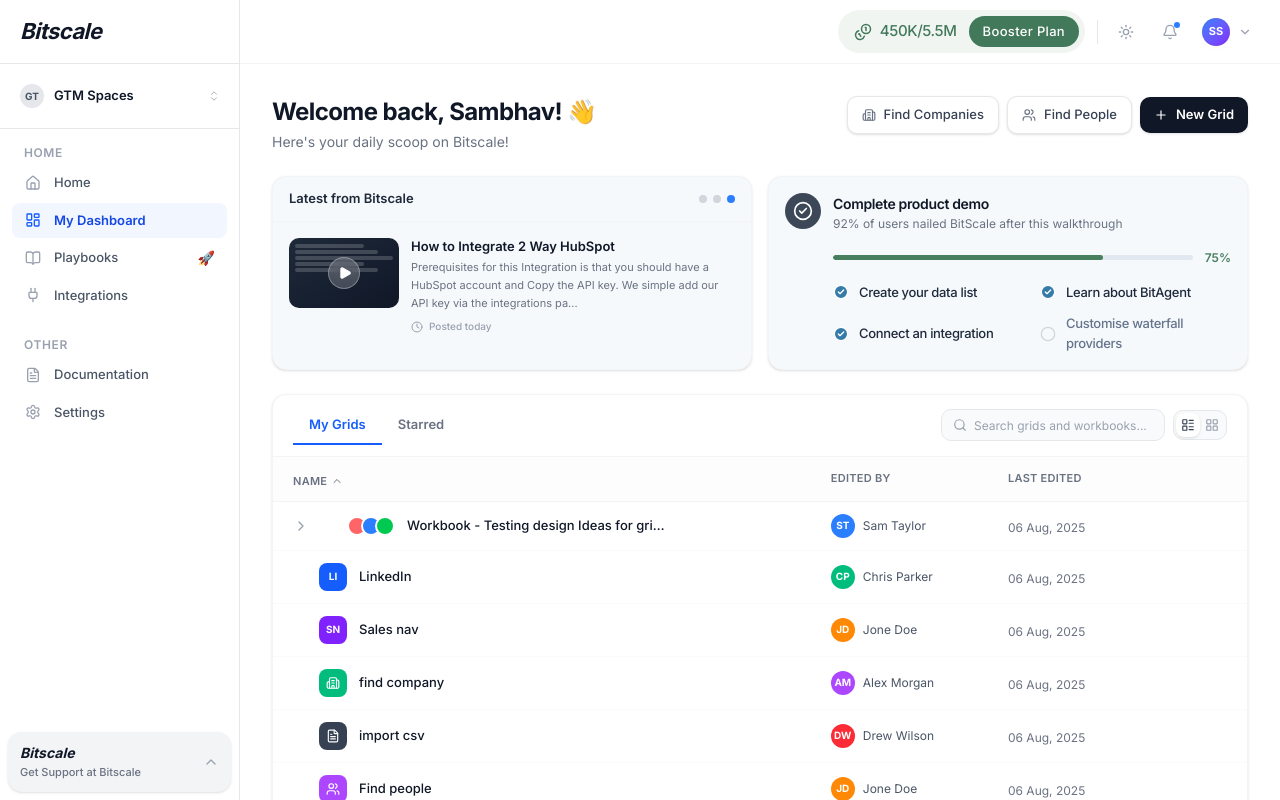
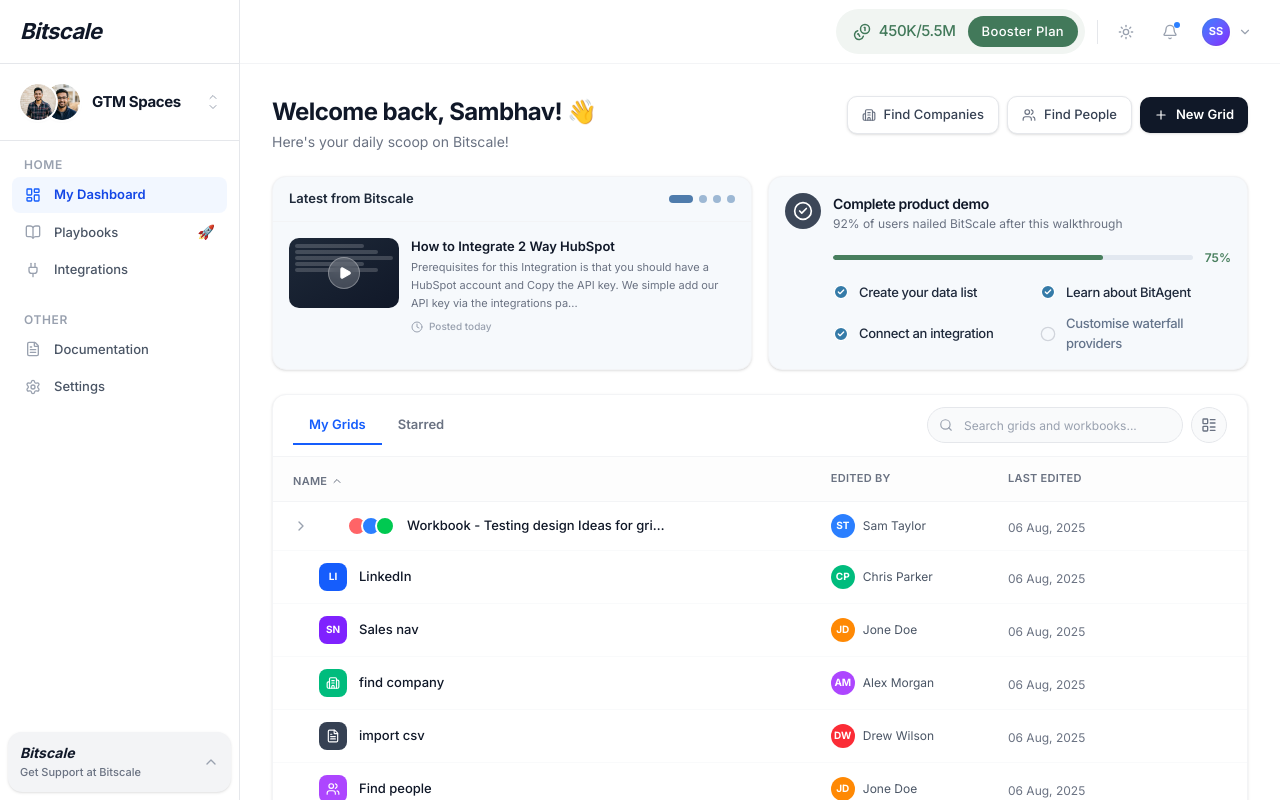
Before and after one commit to SambhavSharma7781/bitscale-ui, a Next.js app: page /dashboard in a window 1280 px wide. Built offline with nearby package versions, Linux system fonts and the light colour scheme.

Commit message:
refactor: update UI components with explicit cursor styles and refresh workspace switcher visual design

```diff
--- a/app/components/QuickActionsSection.tsx
+++ b/app/components/QuickActionsSection.tsx
@@ -75,7 +75,7 @@
               id={`quick-action-${action.id}`}
               type="button"
               onClick={() => handleAction(action)}
-              className="group relative overflow-hidden rounded-xl border border-gray-100 dark:border-gray-800 bg-white dark:bg-gray-900 p-4 shadow-sm hover:shadow-md hover:border-gray-200 dark:hover:border-gray-700 transition-all duration-200 flex flex-col gap-3 text-left"
+              className="group relative overflow-hidden rounded-xl border border-gray-100 dark:border-gray-800 bg-white dark:bg-gray-900 p-4 shadow-sm hover:shadow-md hover:border-gray-200 dark:hover:border-gray-700 cursor-pointer transition-all duration-200 flex flex-col gap-3 text-left"
             >
               <div
                 className={`h-9 w-9 rounded-lg bg-gradient-to-br ${action.gradient} flex items-center justify-center shadow-sm`}
--- a/app/components/Sidebar.tsx
+++ b/app/components/Sidebar.tsx
@@ -3,7 +3,6 @@
 import Link from "next/link";
 import { usePathname } from "next/navigation";
 import {
-  Home,
   LayoutDashboard,
   BookOpen,
   Plug,
@@ -27,18 +26,14 @@
 }
 
 const navItemsHome: NavItem[] = [
-  { label: "Home", href: "/", icon: Home, built: true },
   { label: "My Dashboard", href: "/dashboard", icon: LayoutDashboard, built: true },
-];
-
-const navItemsPlaybooks: NavItem[] = [
-  { label: "Playbooks", href: "/playbooks", icon: BookOpen, built: false, badge: "🚀" },
-  { label: "Integrations", href: "/integrations", icon: Plug, built: false },
+  { label: "Playbooks",    href: "/playbooks",    icon: BookOpen,        built: false, badge: "🚀" },
+  { label: "Integrations", href: "/integrations", icon: Plug,            built: false },
 ];
 
 const navItemsOther: NavItem[] = [
   { label: "Documentation", href: "/documentation", icon: FileText, built: false },
-  { label: "Settings", href: "/settings", icon: Settings, built: false },
+  { label: "Settings",      href: "/settings",      icon: Settings, built: false },
 ];
 
 // ─── Sidebar ──────────────────────────────────────────────────────────────────
@@ -53,7 +48,6 @@
   const { showToast } = useToast();
 
   const isActive = (item: NavItem) => {
-    if (item.href === "/") return pathname === "/";
     return pathname.startsWith(item.href);
   };
 
@@ -72,7 +66,7 @@
               showToast("Coming Soon 🚀");
             }}
             className={cn(
-              "w-full group flex items-center gap-3 rounded-md px-3 py-2 text-[13px] font-medium",
+              "w-full group flex items-center gap-3 rounded-md px-3 py-2 text-[13px] font-medium cursor-pointer",
               "transition-all duration-150 ease-out",
               "text-gray-600 dark:text-gray-400 hover:bg-gray-50 dark:hover:bg-gray-800 hover:text-gray-900 dark:hover:text-gray-100"
             )}
@@ -94,7 +88,7 @@
             if (window.innerWidth < 1024) onClose();
           }}
           className={cn(
-            "group flex items-center gap-3 rounded-md px-3 py-2 text-[13px] font-medium",
+            "group flex items-center gap-3 rounded-md px-3 py-2 text-[13px] font-medium cursor-pointer",
             "transition-all duration-150 ease-out",
             active
               ? "bg-blue-50/80 dark:bg-blue-900/30 text-blue-700 dark:text-blue-400 font-semibold"
@@ -144,28 +138,36 @@
             </span>
             <button
               onClick={onClose}
-              className="flex h-7 w-7 items-center justify-center rounded-md text-gray-400 hover:bg-gray-100 dark:hover:bg-gray-800 hover:text-gray-600 dark:hover:text-gray-300 transition-colors lg:hidden"
+              className="flex h-7 w-7 items-center justify-center rounded-md text-gray-400 hover:bg-gray-100 dark:hover:bg-gray-800 hover:text-gray-600 dark:hover:text-gray-300 cursor-pointer transition-colors lg:hidden"
             >
               <X className="h-4 w-4" />
             </button>
           </div>
 
-          <div className="p-3 border-b border-gray-200 dark:border-gray-800">
-            <button className="flex w-full items-center justify-between rounded-lg px-2 py-2 hover:bg-gray-50 dark:hover:bg-gray-800/60 transition-colors group">
-              <div className="flex items-center gap-2.5">
-                <div className="h-6 w-6 rounded-full bg-gray-200 dark:bg-gray-700 text-gray-600 dark:text-gray-300 flex items-center justify-center text-[10px] font-bold">
-                  GT
+          <div className="px-3 py-3 border-b border-gray-200 dark:border-gray-800">
+            <button className="flex w-full items-center justify-between rounded-xl px-2 py-2 hover:bg-gray-50 dark:hover:bg-gray-800/60 cursor-pointer transition-colors group">
+              <div className="flex items-center gap-3">
+                {/* Two overlapping circular avatars */}
+                <div className="flex items-center shrink-0">
+                  <div className="h-9 w-9 rounded-full overflow-hidden ring-2 ring-white dark:ring-gray-900 shadow-sm z-10">
+                    <img src="/avatar.png" alt="Member 1" className="h-full w-full object-cover" />
+                  </div>
+                  <div className="h-9 w-9 rounded-full overflow-hidden ring-2 ring-white dark:ring-gray-900 shadow-sm -ml-3">
+                    <img src="/avatar2.png" alt="Member 2" className="h-full w-full object-cover" />
+                  </div>
                 </div>
-                <span className="text-[13px] font-semibold text-gray-900 dark:text-gray-100">
+                <span className="text-[15px] font-bold text-gray-900 dark:text-gray-100 tracking-tight">
                   GTM Spaces
                 </span>
               </div>
-              <div className="flex flex-col items-center justify-center text-gray-400 dark:text-gray-500 group-hover:text-gray-600 dark:group-hover:text-gray-300">
-                <ChevronUp className="h-2.5 w-2.5 -mb-1" />
-                <ChevronDown className="h-2.5 w-2.5" />
+              {/* Up/down chevron */}
+              <div className="flex flex-col items-center justify-center text-gray-400 dark:text-gray-500 group-hover:text-gray-600 dark:group-hover:text-gray-300 transition-colors">
+                <ChevronUp className="h-3 w-3 -mb-0.5" />
+                <ChevronDown className="h-3 w-3" />
               </div>
             </button>
           </div>
+
         </div>
 
         {/* ── Navigation ── */}
@@ -176,7 +178,6 @@
               Home
             </p>
             {renderNavList(navItemsHome)}
-            {renderNavList(navItemsPlaybooks)}
           </div>
 
           {/* Other Section */}
@@ -199,7 +200,7 @@
                 href="https://bitscale.ai/support"
                 target="_blank"
                 rel="noopener noreferrer"
-                className="text-[11px] font-medium text-gray-500 dark:text-gray-400 mt-0.5 hover:text-gray-700 dark:hover:text-gray-300 transition-colors"
+                className="text-[11px] font-medium text-gray-500 dark:text-gray-400 mt-0.5 hover:text-gray-700 dark:hover:text-gray-300 cursor-pointer transition-colors"
                 onClick={(e) => e.stopPropagation()}
               >
                 Get Support at Bitscale
--- a/app/components/TopBar.tsx
+++ b/app/components/TopBar.tsx
@@ -34,11 +34,11 @@
 
   return (
     <header className="sticky top-0 z-10 flex h-16 w-full items-center justify-between gap-4 border-b border-gray-100 dark:border-gray-800 bg-white dark:bg-gray-900 px-4 md:px-6">
-      {/* Left side is completely empty except for mobile menu button */}
+      {/* Left side — mobile menu only */}
       <div className="flex items-center">
         <button
           onClick={onMenuClick}
-          className="flex h-8 w-8 items-center justify-center rounded-md text-gray-500 dark:text-gray-400 hover:bg-gray-100 dark:hover:bg-gray-800 hover:text-gray-700 dark:hover:text-gray-200 transition-colors lg:hidden"
+          className="flex h-8 w-8 items-center justify-center rounded-md text-gray-500 dark:text-gray-400 hover:bg-gray-100 dark:hover:bg-gray-800 hover:text-gray-700 dark:hover:text-gray-200 cursor-pointer transition-colors lg:hidden"
           aria-label="Open sidebar"
         >
           <Menu className="h-5 w-5" />
@@ -47,15 +47,15 @@
 
       {/* Right — credits, badge, actions, avatar */}
       <div className="flex items-center gap-2 sm:gap-3">
-        {/* Credits & Booster Plan Combined Pill */}
-        <div className="hidden sm:flex items-center gap-3 rounded-full bg-[#f1f5f2] dark:bg-green-900/30 pl-3 pr-1.5 py-1.5">
+        {/* Credits & Booster Plan pill */}
+        <div className="hidden sm:flex items-center gap-3 rounded-full bg-[#f1f5f2] dark:bg-[#1a2332] pl-3 pr-1.5 py-1.5 border border-transparent dark:border-[#2a3a4a]">
           <div className="flex items-center gap-2 pl-1">
-            <Coins className="h-[18px] w-[18px] text-[#42795a] dark:text-green-400" strokeWidth={2} />
-            <span className="text-[15px] font-medium text-[#42795a] dark:text-green-400 tracking-tight">
+            <Coins className="h-[18px] w-[18px] text-[#42795a] dark:text-[#7db898]" strokeWidth={2} />
+            <span className="text-[15px] font-medium text-[#42795a] dark:text-[#a8c5b0] tracking-tight">
               {formatCredits(creditsUsed)}/{formatCredits(creditsTotal)}
             </span>
           </div>
-          <button className="flex items-center justify-center rounded-full bg-[#42795a] dark:bg-green-600 px-3.5 py-1.5 hover:bg-[#36634a] dark:hover:bg-green-500 transition-colors">
+          <button className="flex items-center justify-center rounded-full bg-[#42795a] dark:bg-[#2d5a40] px-3.5 py-1.5 hover:bg-[#36634a] dark:hover:bg-[#3a6e4e] cursor-pointer transition-colors">
             <span className="text-[13px] font-medium text-white tracking-wide">Booster Plan</span>
           </button>
         </div>
@@ -68,7 +68,7 @@
           id="theme-toggle-btn"
           type="button"
           onClick={toggleTheme}
-          className="relative flex h-8 w-8 items-center justify-center rounded-md text-gray-400 dark:text-gray-500 hover:bg-gray-100 dark:hover:bg-gray-800 hover:text-gray-600 dark:hover:text-gray-300 transition-colors"
+          className="relative flex h-8 w-8 items-center justify-center rounded-md text-gray-400 dark:text-gray-500 hover:bg-gray-100 dark:hover:bg-gray-800 hover:text-gray-600 dark:hover:text-gray-300 cursor-pointer transition-colors"
           aria-label="Toggle dark mode"
         >
           <Sun className="h-4 w-4 rotate-0 scale-100 transition-all dark:-rotate-90 dark:scale-0" />
@@ -76,7 +76,7 @@
         </button>
 
         {/* Notification bell */}
-        <button className="relative flex h-8 w-8 items-center justify-center rounded-md text-gray-400 dark:text-gray-500 hover:bg-gray-100 dark:hover:bg-gray-800 hover:text-gray-600 dark:hover:text-gray-300 transition-colors">
+        <button className="relative flex h-8 w-8 items-center justify-center rounded-md text-gray-400 dark:text-gray-500 hover:bg-gray-100 dark:hover:bg-gray-800 hover:text-gray-600 dark:hover:text-gray-300 cursor-pointer transition-colors">
           <Bell className="h-4 w-4" />
           <span className="absolute top-1.5 right-1.5 h-1.5 w-1.5 rounded-full bg-blue-500" />
         </button>
@@ -85,7 +85,7 @@
         <div className="relative">
           <button
             onClick={() => setIsProfileOpen((p) => !p)}
-            className="flex items-center gap-2 rounded-lg p-1 hover:bg-gray-50 dark:hover:bg-gray-800 transition-colors"
+            className="flex items-center gap-2 rounded-lg p-1 hover:bg-gray-50 dark:hover:bg-gray-800 cursor-pointer transition-colors"
           >
             <Avatar className="h-7 w-7 ring-2 ring-white dark:ring-gray-900 shadow-sm">
               <AvatarImage src="" alt="Sambhav Sharma" />
@@ -117,13 +117,13 @@
                   key={item.href}
                   href={item.href}
                   onClick={() => setIsProfileOpen(false)}
-                  className="block px-3 py-2 text-[13px] text-gray-700 dark:text-gray-300 hover:bg-gray-50 dark:hover:bg-gray-800 hover:text-gray-900 dark:hover:text-gray-100 transition-colors"
+                  className="block px-3 py-2 text-[13px] text-gray-700 dark:text-gray-300 hover:bg-gray-50 dark:hover:bg-gray-800 hover:text-gray-900 dark:hover:text-gray-100 cursor-pointer transition-colors"
                 >
                   {item.label}
                 </a>
               ))}
               <div className="border-t border-gray-100 dark:border-gray-800 mt-1 pt-1">
-                <button className="w-full text-left px-3 py-2 text-[13px] text-red-500 hover:bg-red-50 dark:hover:bg-red-950/40 transition-colors">
+                <button className="w-full text-left px-3 py-2 text-[13px] text-red-500 hover:bg-red-50 dark:hover:bg-red-950/40 cursor-pointer transition-colors">
                   Sign out
                 </button>
               </div>
--- a/app/dashboard/page.tsx
+++ b/app/dashboard/page.tsx
@@ -44,9 +44,12 @@
       <div className="flex items-center justify-between px-4 py-3 border-b border-gray-100 dark:border-gray-800">
         <span className="text-[13px] font-semibold text-gray-800 dark:text-gray-100">Latest from Bitscale</span>
         <div className="flex items-center gap-1.5">
-          <span className="h-2 w-2 rounded-full bg-gray-300 dark:bg-gray-600" />
-          <span className="h-2 w-2 rounded-full bg-gray-300 dark:bg-gray-600" />
-          <span className="h-2 w-2 rounded-full bg-blue-500" />
+          {/* Active slide — wide pill */}
+          <span className="h-2 w-6 rounded-full bg-[#4f7cac]" />
+          {/* Inactive slides — small circles */}
+          <span className="h-2 w-2 rounded-full bg-[#9db8d4]" />
+          <span className="h-2 w-2 rounded-full bg-[#9db8d4]" />
+          <span className="h-2 w-2 rounded-full bg-[#9db8d4]" />
         </div>
       </div>
       {/* Content */}
@@ -177,7 +180,7 @@
             type="button"
             id="dashboard-find-companies-btn"
             onClick={openFindCompanies}
-            className="inline-flex items-center gap-2 rounded-lg border border-gray-200 dark:border-gray-700 bg-white dark:bg-gray-800 px-3.5 py-2 text-[13px] font-medium text-gray-700 dark:text-gray-300 shadow-sm hover:bg-gray-50 dark:hover:bg-gray-700 hover:border-gray-300 dark:hover:border-gray-600 transition-all"
+            className="inline-flex items-center gap-2 rounded-lg border border-gray-200 dark:border-gray-700 bg-white dark:bg-gray-800 px-3.5 py-2 text-[13px] font-medium text-gray-700 dark:text-gray-300 shadow-sm hover:bg-gray-50 dark:hover:bg-gray-700 hover:border-gray-300 dark:hover:border-gray-600 cursor-pointer transition-all"
           >
             <Building2 className="h-3.5 w-3.5 text-gray-500 dark:text-gray-400" />
             Find Companies
@@ -186,7 +189,7 @@
             type="button"
             id="dashboard-find-people-btn"
             onClick={openFindPeople}
-            className="inline-flex items-center gap-2 rounded-lg border border-gray-200 dark:border-gray-700 bg-white dark:bg-gray-800 px-3.5 py-2 text-[13px] font-medium text-gray-700 dark:text-gray-300 shadow-sm hover:bg-gray-50 dark:hover:bg-gray-700 hover:border-gray-300 dark:hover:border-gray-600 transition-all"
+            className="inline-flex items-center gap-2 rounded-lg border border-gray-200 dark:border-gray-700 bg-white dark:bg-gray-800 px-3.5 py-2 text-[13px] font-medium text-gray-700 dark:text-gray-300 shadow-sm hover:bg-gray-50 dark:hover:bg-gray-700 hover:border-gray-300 dark:hover:border-gray-600 cursor-pointer transition-all"
           >
             <Users className="h-3.5 w-3.5 text-gray-500 dark:text-gray-400" />
             Find People
@@ -195,7 +198,7 @@
             type="button"
             onClick={openNewGrid}
             id="dashboard-new-grid-btn"
-            className="inline-flex items-center gap-2 rounded-lg bg-gray-900 dark:bg-gray-100 px-3.5 py-2 text-[13px] font-semibold text-white dark:text-gray-900 shadow-sm hover:bg-gray-800 dark:hover:bg-white active:bg-gray-950 transition-all"
+            className="inline-flex items-center gap-2 rounded-lg bg-gray-900 dark:bg-[#1e2d3d] px-3.5 py-2 text-[13px] font-semibold text-white dark:text-gray-100 shadow-sm hover:bg-gray-800 dark:hover:bg-[#253648] active:bg-gray-950 dark:border dark:border-[#2a3a4a] cursor-pointer transition-all"
           >
             <Plus className="h-3.5 w-3.5" />
             New Grid
@@ -227,7 +230,7 @@
                 key={tab}
                 type="button"
                 onClick={() => setActiveTab(tab)}
-                className={`px-4 py-2 text-[13px] font-semibold capitalize transition-colors border-b-2 -mb-px ${
+                className={`px-4 py-2 text-[13px] font-semibold capitalize cursor-pointer transition-colors border-b-2 -mb-px ${
                   activeTab === tab
                     ? "border-blue-600 dark:border-blue-500 text-blue-600 dark:text-blue-500"
                     : "border-transparent text-gray-500 dark:text-gray-400 hover:text-gray-700 dark:hover:text-gray-300"
@@ -247,29 +250,18 @@
                 value={searchQuery}
                 onChange={(e) => setSearchQuery(e.target.value)}
                 placeholder="Search grids and workbooks..."
-                className="h-8 w-56 rounded-lg border border-gray-200 dark:border-gray-700 bg-gray-50 dark:bg-gray-800 pl-8 pr-3 text-[12px] text-gray-700 dark:text-gray-200 placeholder:text-gray-400 dark:placeholder:text-gray-500 outline-none focus:border-gray-300 dark:focus:border-gray-600 focus:bg-white dark:focus:bg-gray-900 focus:ring-2 focus:ring-gray-100 dark:focus:ring-gray-800 transition-all"
+                className="h-9 w-64 rounded-full border border-gray-200 dark:border-gray-700 bg-gray-50 dark:bg-gray-800 pl-9 pr-4 text-[12px] text-gray-700 dark:text-gray-200 placeholder:text-gray-400 dark:placeholder:text-gray-500 outline-none focus:border-gray-300 dark:focus:border-gray-600 focus:bg-white dark:focus:bg-gray-900 cursor-text transition-all"
               />
             </div>
-            <div className="flex items-center rounded-lg border border-gray-200 dark:border-gray-700 bg-gray-50 dark:bg-gray-800 p-0.5">
-              <button
-                type="button"
-                onClick={() => setViewMode("list")}
-                className={`flex h-6 w-6 items-center justify-center rounded-md transition-all ${
-                  viewMode === "list" ? "bg-white dark:bg-gray-700 shadow-sm text-gray-700 dark:text-gray-200" : "text-gray-400 dark:text-gray-500 hover:text-gray-600 dark:hover:text-gray-300"
-                }`}
-              >
-                <LayoutList className="h-3.5 w-3.5" />
-              </button>
-              <button
-                type="button"
-                onClick={() => setViewMode("grid")}
-                className={`flex h-6 w-6 items-center justify-center rounded-md transition-all ${
-                  viewMode === "grid" ? "bg-white dark:bg-gray-700 shadow-sm text-gray-700 dark:text-gray-200" : "text-gray-400 dark:text-gray-500 hover:text-gray-600 dark:hover:text-gray-300"
-                }`}
-              >
-                <LayoutGrid className="h-3.5 w-3.5" />
-              </button>
-            </div>
+            {/* Single list-view icon button — matches screenshot */}
+            <button
+              type="button"
+              onClick={() => setViewMode(viewMode === "list" ? "grid" : "list")}
+              className="flex h-9 w-9 items-center justify-center rounded-full border border-gray-200 dark:border-gray-700 bg-gray-50 dark:bg-gray-800 text-gray-500 dark:text-gray-400 hover:bg-gray-100 dark:hover:bg-gray-700 hover:text-gray-700 dark:hover:text-gray-200 cursor-pointer transition-all"
+              aria-label="Toggle view"
+            >
+              <LayoutList className="h-4 w-4" />
+            </button>
           </div>
         </div>
 
@@ -295,7 +287,7 @@
                     <button
                       type="button"
                       onClick={() => setSortDir((d) => (d === "asc" ? "desc" : "asc"))}
-                      className="inline-flex items-center gap-1 text-[11px] font-semibold text-gray-500 dark:text-gray-400 uppercase tracking-wide hover:text-gray-700 dark:hover:text-gray-300 transition-colors"
+                      className="inline-flex items-center gap-1 text-[11px] font-semibold text-gray-500 dark:text-gray-400 uppercase tracking-wide hover:text-gray-700 dark:hover:text-gray-300 cursor-pointer transition-colors"
                     >
                       Name
                       <ChevronUp
@@ -334,7 +326,7 @@
                             e.stopPropagation();
                             toggleStar(row.id);
                           }}
-                          className={`shrink-0 transition-opacity ${
+                          className={`shrink-0 cursor-pointer transition-opacity ${
                             row.starred ? "opacity-100" : "opacity-0 group-hover:opacity-100"
                           }`}
                           aria-label="Toggle star"
@@ -380,7 +372,7 @@
                         <button
                           type="button"
                           title="Edit"
-                          className="flex h-6 w-6 items-center justify-center rounded-md text-gray-400 dark:text-gray-500 hover:bg-gray-100 dark:hover:bg-gray-700 hover:text-gray-600 dark:hover:text-gray-300 transition-colors"
+                          className="flex h-6 w-6 items-center justify-center rounded-md text-gray-400 dark:text-gray-500 hover:bg-gray-100 dark:hover:bg-gray-700 hover:text-gray-600 dark:hover:text-gray-300 cursor-pointer transition-colors"
                           onClick={(e) => e.stopPropagation()}
                         >
                           <Pencil className="h-3.5 w-3.5" />
@@ -388,7 +380,7 @@
                         <button
                           type="button"
                           title="Duplicate"
-                          className="flex h-6 w-6 items-center justify-center rounded-md text-gray-400 dark:text-gray-500 hover:bg-gray-100 dark:hover:bg-gray-700 hover:text-gray-600 dark:hover:text-gray-300 transition-colors"
+                          className="flex h-6 w-6 items-center justify-center rounded-md text-gray-400 dark:text-gray-500 hover:bg-gray-100 dark:hover:bg-gray-700 hover:text-gray-600 dark:hover:text-gray-300 cursor-pointer transition-colors"
                           onClick={(e) => e.stopPropagation()}
                         >
                           <Copy className="h-3.5 w-3.5" />
@@ -396,7 +388,7 @@
                         <button
                           type="button"
                           title="Delete"
-                          className="flex h-6 w-6 items-center justify-center rounded-md text-gray-400 dark:text-gray-500 hover:bg-red-50 dark:hover:bg-red-950/40 hover:text-red-500 transition-colors"
+                          className="flex h-6 w-6 items-center justify-center rounded-md text-gray-400 dark:text-gray-500 hover:bg-red-50 dark:hover:bg-red-950/40 hover:text-red-500 cursor-pointer transition-colors"
                           onClick={(e) => {
                             e.stopPropagation();
                             deleteGrid(row.id);
@@ -428,7 +420,7 @@
                   <button
                     type="button"
                     onClick={() => setSearchQuery("")}
-                    className="mt-4 text-[13px] font-semibold text-blue-600 dark:text-blue-400 hover:text-blue-700 transition-colors"
+                    className="mt-4 text-[13px] font-semibold text-blue-600 dark:text-blue-400 hover:text-blue-700 cursor-pointer transition-colors"
                   >
                     Clear search
                   </button>
```
Also changed, not shown: app/components/FindCompaniesModal.tsx (+9 -9 lines), app/components/FindPeopleModal.tsx (+9 -9 lines), app/components/HomePageClient.tsx (+5 -5 lines), app/components/NewGridModal.tsx (+6 -6 lines), app/page.tsx (+3 -44 lines), public/avatar.png (added), public/avatar2.png (added).
